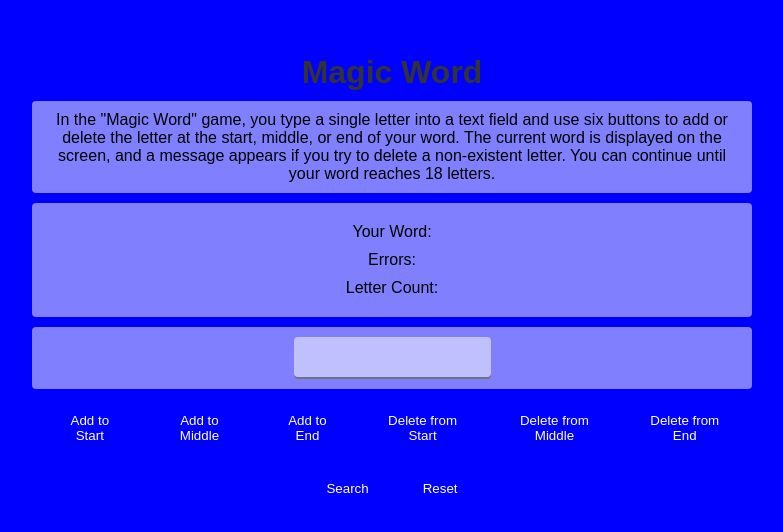
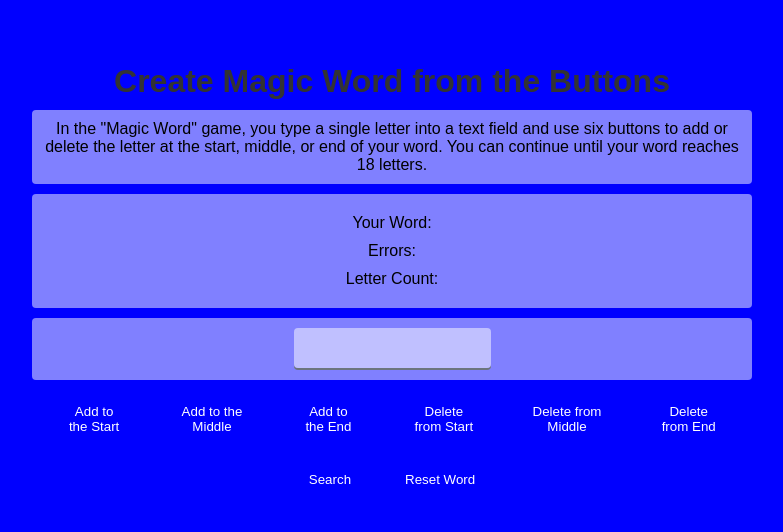
Before and after one commit to Ishaanlol91/assignment-6, a plain HTML site: page index.html in a window 1280 px wide. Shown: the part 128-660 px from the top of the page, without its empty margins (248-1031 px from the left). Drawn offline with Linux system fonts and the light colour scheme.

Commit message:
Update index.html

```diff
--- a/index.html
+++ b/index.html
@@ -1,7 +1,7 @@
 <!DOCTYPE html>
 <html>
 <head>
-    <title>String Manipulation</title>
+    <title>String Manipulation Assignment </title>
     <link rel="stylesheet" href="style.css"/>
 </head>
     <style>
@@ -9,9 +9,9 @@
     </style>
 <body>
     <div class="container">
-        <h1>Magic Word</h1>
+        <h1>Create Magic Word from the Buttons</h1>
         <div class="intro">
-            In the "Magic Word" game, you type a single letter into a text field and use six buttons to add or delete the letter at the start, middle, or end of your word. The current word is displayed on the screen, and a message appears if you try to delete a non-existent letter. You can continue until your word reaches 18 letters.
+            In the "Magic Word" game, you type a single letter into a text field and use six buttons to add or delete the letter at the start, middle, or end of your word. You can continue until your word reaches 18 letters.
         </div>
         <div class="intro">
             <div style="margin: 10px 0px 10px 0px;">Your Word:
@@ -29,16 +29,16 @@
         </div>
 
         <div class="button-container">
-            <button id="addStart">Add to Start</button>
-            <button id="addMiddle">Add to Middle</button>
-            <button id="addEnd">Add to End</button>
+            <button id="addStart">Add to the Start</button>
+            <button id="addMiddle">Add to the Middle</button>
+            <button id="addEnd">Add to the End</button>
             <button id="delStart">Delete from Start</button>
             <button id="delMiddle">Delete from Middle</button>
             <button id="delEnd">Delete from End</button>
         </div>
         <div class="button-container">
             <button id="search">Search</button>
-            <button id="reset">Reset</button>
+            <button id="reset">Reset Word</button>
         </div>
     </div>
 
```
